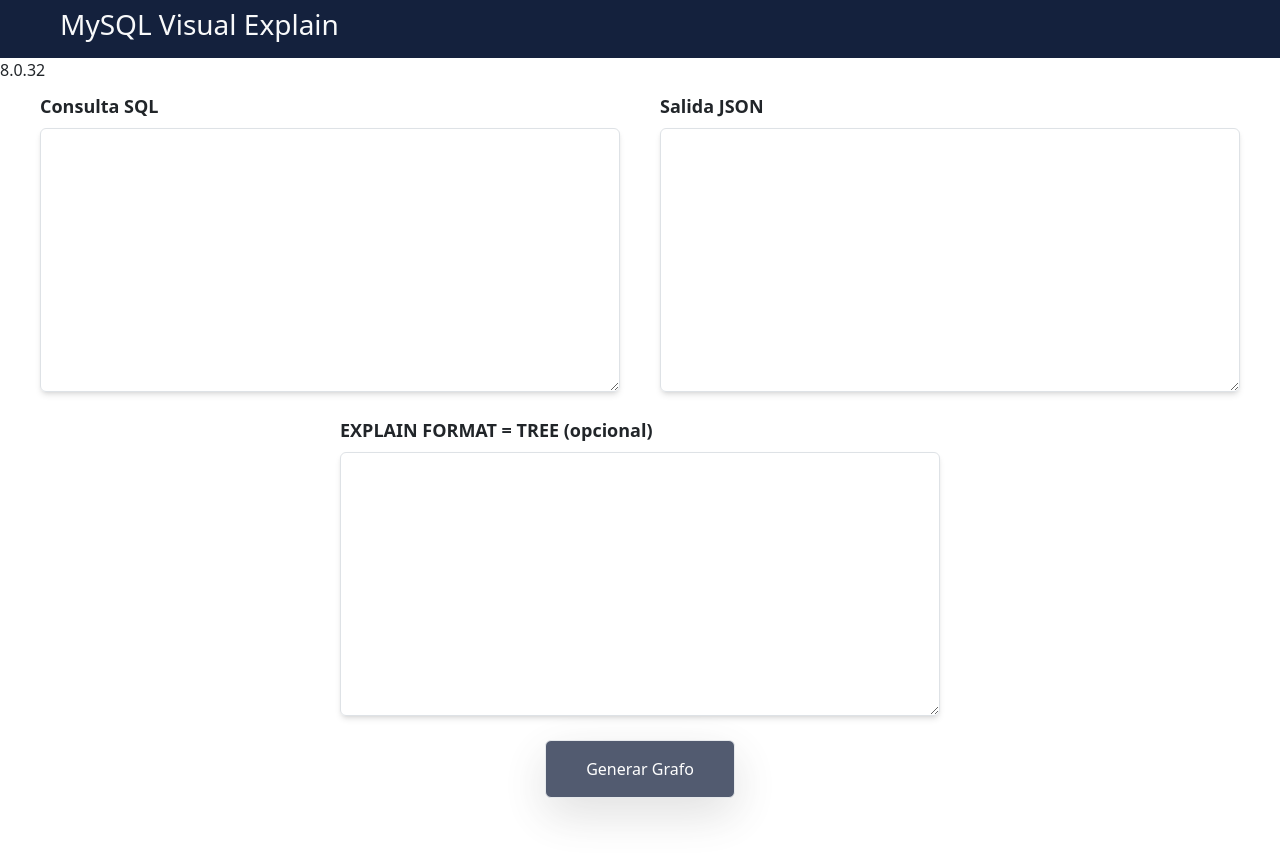
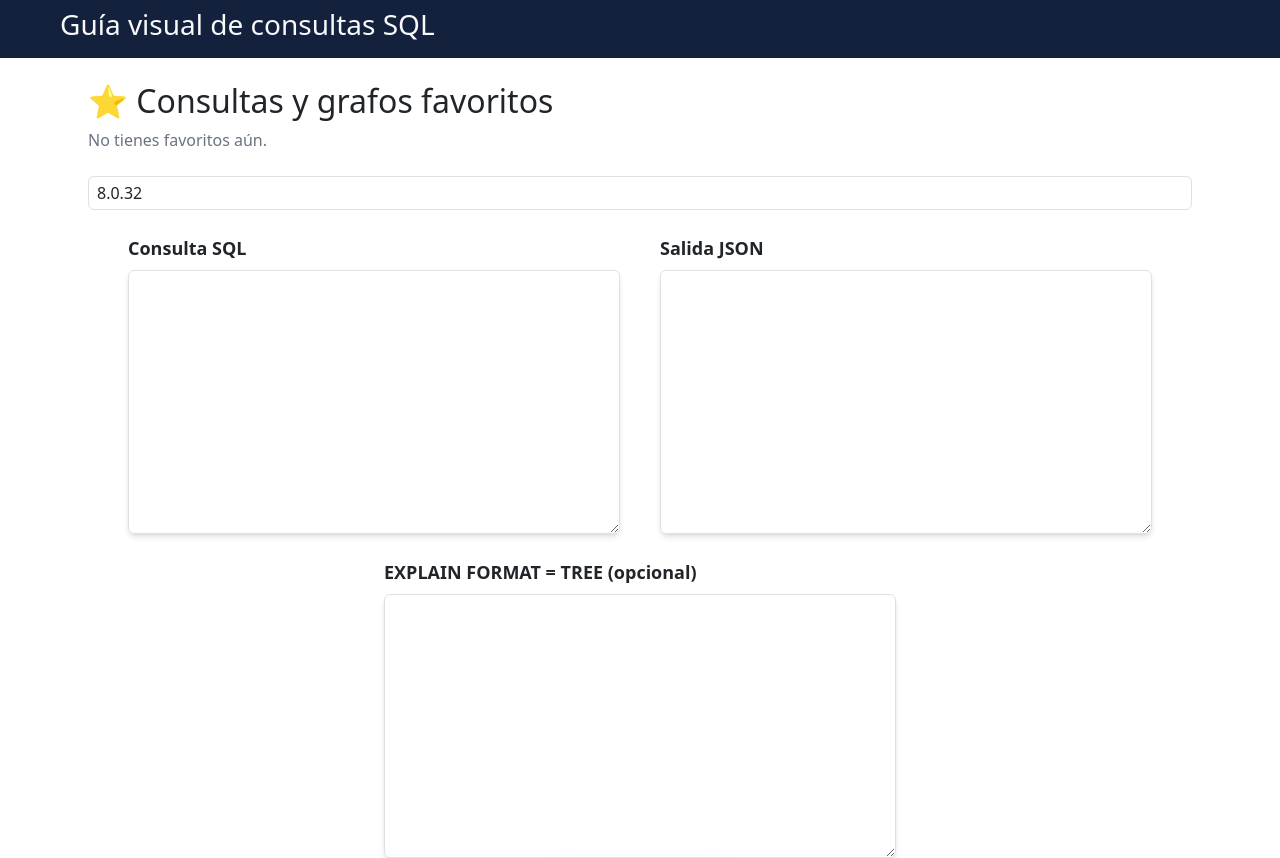
Before and after one commit to jairordtgz/ProyectoAdmisionesKokoa, a React (Vite) app: page / in a window 1280 px wide. Shown: the top 858 px of the page. Built offline with nearby package versions, Linux system fonts and the light colour scheme.

Commit message:
funcion de agregar favoritos y eliminar implementadas

```diff
--- a/src/App.jsx
+++ b/src/App.jsx
@@ -1,9 +1,11 @@
-import React from "react";
+import React, { useState } from "react";
 import Graph from "./components/Graph";
 import { ApiService } from "./services/apiService";
 import NavBar from "./components/NavBar";
 import Inputs from "./components/Inputs";
-import './index.css'
+import Favorites from "./components/Favorites";
+import "./index.css";
+
 function App() {
   const {
     query, setQuery,
@@ -13,18 +15,41 @@
     urlResult, handleSubmit
   } = ApiService();
 
+  const [favorites, setFavorites] = useState([]);
+
+  const addFavorite = () => {
+    if (!query || !urlResult) return;
+    // Evitar duplicados
+    const exists = favorites.some(
+      fav => fav.query === query && fav.url === urlResult
+    );
+    if (!exists) {
+      setFavorites([...favorites, { query, url: urlResult }]);
+    }
+  };
+
+  const removeFavorite = (index) => {
+    setFavorites(favorites.filter((_, i) => i !== index));
+  };
+
   return (
     <div>
-      <NavBar/>
+      <NavBar />
 
+      {/* Sección de favoritos */}
+      <div className="max-w-6xl mx-auto px-4">
+        <Favorites favorites={favorites} onRemove={removeFavorite} />
+      </div>
 
+      <div className="max-w-6xl mx-auto px-4 mt-6">
         <input
           type="text"
           placeholder="Versión MySQL"
           value={version}
           onChange={(e) => setVersion(e.target.value)}
-        style={{ width: "100%", marginBottom: 10 }}
+          className="w-full mb-4 border px-2 py-1 rounded"
         />
+
         <Inputs
           query={query}
           setQuery={setQuery}
@@ -33,18 +58,27 @@
           explainTree={explainTree}
           setExplainTree={setExplainTree}
         />
-      <br/>
 
-      <div className="flex flex-col items-center mb-10">
-        <button className="bg-[#14213d] text-white px-10 py-3 border rounded shadow-lg animate-pulse"
-        onClick={handleSubmit}> Generar Grafo </button>
+        <div className="flex flex-col items-center my-6">
+          <button
+            className="bg-[#14213d] text-white px-10 py-3 border rounded shadow-lg"
+            onClick={handleSubmit}
+          >
+            Generar Grafo
+          </button>
         </div>
-
-
 
         {urlResult && (
           <div style={{ marginTop: 30 }}>
-          <h4>Resultado:</h4>
+            <div className="flex items-center justify-between mb-2">
+              <h4 className="font-semibold">Resultado:</h4>
+              <button
+                onClick={addFavorite}
+                className="bg-yellow-400 text-black px-4 py-1 rounded hover:bg-yellow-500 transition"
+              >
+                ⭐ Marcar como favorito
+              </button>
+            </div>
             <a href={urlResult} target="_blank" rel="noreferrer">
               Ver en pestaña nueva ↗️
             </a>
@@ -52,6 +86,7 @@
           </div>
         )}
       </div>
+    </div>
   );
 }
 
--- /dev/null
+++ b/src/components/Favorites.jsx
@@ -0,0 +1,56 @@
+import React from "react";
+
+function Favorites({ favorites, onRemove }) {
+  if (favorites.length === 0) {
+    return (
+      <div className="mt-6">
+        <h2 className="text-xl font-semibold mb-2">⭐ Consultas y grafos favoritos</h2>
+        <p className="text-gray-500">No tienes favoritos aún.</p>
+      </div>
+    );
+  }
+
+  return (
+    <div className="mt-6">
+      <h2 className="text-xl font-semibold mb-4">⭐ Consultas y grafos favoritos</h2>
+      <div className="overflow-x-auto">
+        <table className="min-w-full border border-gray-300 text-sm">
+          <thead className="bg-gray-100">
+            <tr>
+              <th className="border px-4 py-2 text-left w-2/3">Consulta</th>
+              <th className="border px-4 py-2 text-left">Ver grafo</th>
+              <th className="border px-4 py-2 text-left">Acción</th>
+            </tr>
+          </thead>
+          <tbody>
+            {favorites.map((fav, idx) => (
+              <tr key={idx} className="hover:bg-gray-50">
+                <td className="border px-4 py-2 whitespace-pre-wrap">{fav.query}</td>
+                <td className="border px-4 py-2">
+                  <a
+                    href={fav.url}
+                    target="_blank"
+                    rel="noopener noreferrer"
+                    className="text-blue-600 hover:underline"
+                  >
+                    Abrir grafo ↗
+                  </a>
+                </td>
+                <td className="border px-4 py-2">
+                  <button
+                    onClick={() => onRemove(idx)}
+                    className="bg-red-500 text-white px-3 py-1 rounded hover:bg-red-600 transition"
+                  >
+                    Quitar
+                  </button>
+                </td>
+              </tr>
+            ))}
+          </tbody>
+        </table>
+      </div>
+    </div>
+  );
+}
+
+export default Favorites;
--- a/src/components/NavBar.jsx
+++ b/src/components/NavBar.jsx
@@ -4,7 +4,7 @@
     return (
         <nav className="navbar bg-[#14213d]  text-light">
             <div className="container-fluid">
-                <h3 className="margin-left: 1000px text-align-left ml-12"> MySQL Visual Explain </h3>
+                <h3 className="margin-left: 1000px text-align-left ml-12"> Guía visual de consultas SQL </h3>
             </div>
         </nav>
         )
```
Lines whose indentation alone changed are shown as unchanged.
